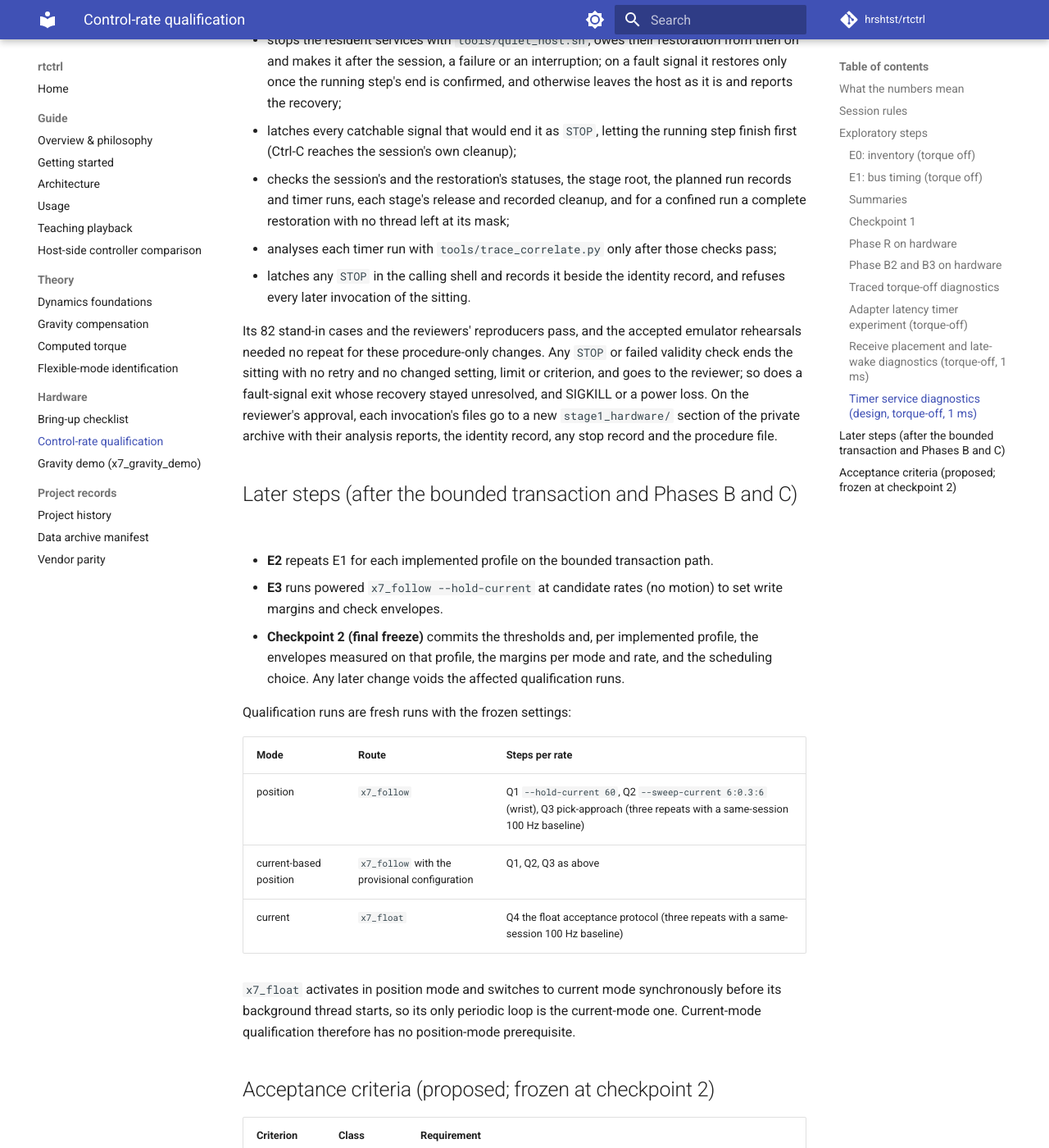
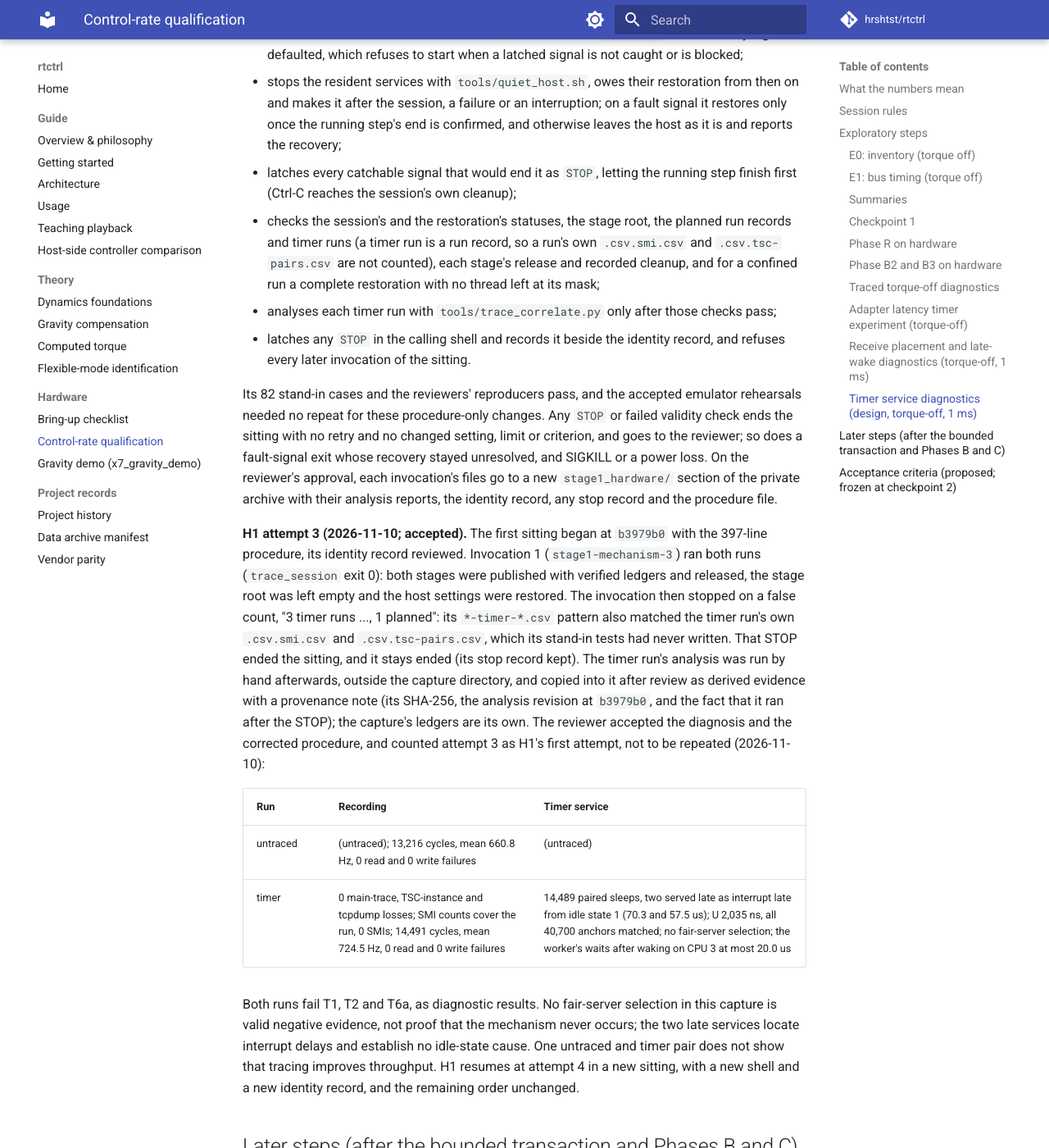
Before and after one commit to hrshtst/rtctrl, an MkDocs documentation site: the page built from docs/hardware/control-rate.md, in a window 1280 px wide and 1400 px high, scrolled down 38784 px. Shown: the whole window at 82% size. Built offline with MkDocs 1.6.1 and Material for MkDocs 9.7.7, drawn with Linux system fonts in a browser that asks for light colours; comment, search, counter and statistics services are not loaded; some of the changed text lies outside the part shown.

Commit message:
docs(hardware): H1 attempt 3 accepted, the procedure's timer runs from records
The first Stage 1 hardware sitting (2026-11-10, at b3979b0) ran H1
attempt 3: both runs completed, published, verified and released, and the
host was restored. The procedure then stopped on a false count: its
*-timer-*.csv pattern also matched the timer run's own .csv.smi.csv and
.csv.tsc-pairs.csv. The reviewer accepted the diagnosis, counted attempt 3
as H1's first attempt, and accepted its timer analysis, run by hand after
the STOP, as derived evidence with a provenance note.

The corrected procedure takes the timer runs from the run records, for the
count and the analyses: 400 lines, SHA-256
5a6ac9884a8b5af0060ef5041d1db852d62321854b8d6aff6f98b244410a7619,
installed read-only; the first sitting's file stays beside it. H1 resumes
at attempt 4 in a new sitting.

Claude-Session: https://claude.ai/code/session_019n1vHmKvqcQXktHbT1RjBu

```diff
--- a/docs/hardware/control-rate.md
+++ b/docs/hardware/control-rate.md
@@ -1838,9 +1838,11 @@ without H3), each reviewed before the next probe:
 Each confined run is an invocation of its own, so its restoration is checked
 before any later probe; each H2 invocation keeps its attempt and label. The
 invocations go through an operator procedure kept outside the repository,
-`~/rtctrl-hw/stage1-procedure.bash` (397 lines, SHA-256
-`2f91431f11070aa204538b4cd089ddb54f19a712a8ebd09bf1558f14b029ad0c`, installed
-read-only on 2026-11-10 and its hash verified). The procedure:
+`~/rtctrl-hw/stage1-procedure.bash` (400 lines, SHA-256
+`5a6ac9884a8b5af0060ef5041d1db852d62321854b8d6aff6f98b244410a7619`, installed
+read-only on 2026-11-10 and its hash verified; it replaced the first
+sitting's 397-line `2f91431f11070aa204538b4cd089ddb54f19a712a8ebd09bf1558f14b029ad0c`,
+kept beside it as `stage1-procedure-rev54-2f91431f.bash`). The procedure:
 
 - records the identity at execution (the commit, any tracked change, the
   kernel, the diff since `8318db6` of the probe, its definitions and the
@@ -1857,9 +1859,10 @@ read-only on 2026-11-10 and its hash verified). The procedure:
 - latches every catchable signal that would end it as `STOP`, letting the
   running step finish first (Ctrl-C reaches the session's own cleanup);
 - checks the session's and the restoration's statuses, the stage root, the
-  planned run records and timer runs, each stage's release and recorded
-  cleanup, and for a confined run a complete restoration with no thread left
-  at its mask;
+  planned run records and timer runs (a timer run is a run record, so a
+  run's own `.csv.smi.csv` and `.csv.tsc-pairs.csv` are not counted), each
+  stage's release and recorded cleanup, and for a confined run a complete
+  restoration with no thread left at its mask;
 - analyses each timer run with `tools/trace_correlate.py` only after those
   checks pass;
 - latches any `STOP` in the calling shell and records it beside the identity
@@ -1873,6 +1876,34 @@ exit whose recovery stayed unresolved, and SIGKILL or a power loss. On the
 reviewer's approval, each invocation's files go to a new `stage1_hardware/`
 section of the private archive with their analysis reports, the identity
 record, any stop record and the procedure file.
+
+**H1 attempt 3 (2026-11-10; accepted).** The first sitting began at
+`b3979b0` with the 397-line procedure, its identity record reviewed.
+Invocation 1 (`stage1-mechanism-3`) ran both runs (`trace_session` exit 0):
+both stages were published with verified ledgers and released, the stage
+root was left empty and the host settings were restored. The invocation then
+stopped on a false count, "3 timer runs ..., 1 planned": its `*-timer-*.csv`
+pattern also matched the timer run's own `.csv.smi.csv` and
+`.csv.tsc-pairs.csv`, which its stand-in tests had never written. That STOP
+ended the sitting, and it stays ended (its stop record kept). The timer
+run's analysis was run by hand afterwards, outside the capture directory,
+and copied into it after review as derived evidence with a provenance note
+(its SHA-256, the analysis revision at `b3979b0`, and the fact that it ran
+after the STOP); the capture's ledgers are its own. The reviewer accepted the
+diagnosis and the corrected procedure, and counted attempt 3 as H1's first
+attempt, not to be repeated (2026-11-10):
+
+| Run | Recording | Timer service |
+|---|---|---|
+| untraced | (untraced); 13,216 cycles, mean 660.8 Hz, 0 read and 0 write failures | (untraced) |
+| timer | 0 main-trace, TSC-instance and tcpdump losses; SMI counts cover the run, 0 SMIs; 14,491 cycles, mean 724.5 Hz, 0 read and 0 write failures | 14,489 paired sleeps, two served late as interrupt late from idle state 1 (70.3 and 57.5 us); U 2,035 ns, all 40,700 anchors matched; no fair-server selection; the worker's waits after waking on CPU 3 at most 20.0 us |
+
+Both runs fail T1, T2 and T6a, as diagnostic results. No fair-server
+selection in this capture is valid negative evidence, not proof that the
+mechanism never occurs; the two late services locate interrupt delays and
+establish no idle-state cause. One untraced and timer pair does not show that
+tracing improves throughput. H1 resumes at attempt 4 in a new sitting, with a
+new shell and a new identity record, and the remaining order unchanged.
 
 ## Later steps (after the bounded transaction and Phases B and C)
 
```
